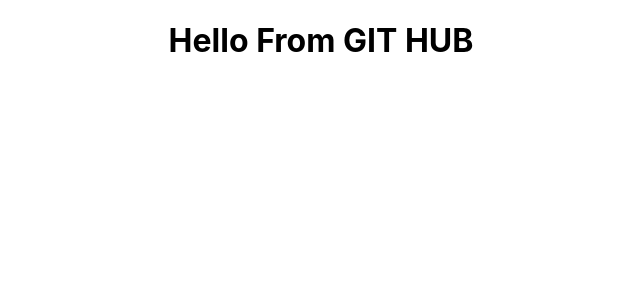
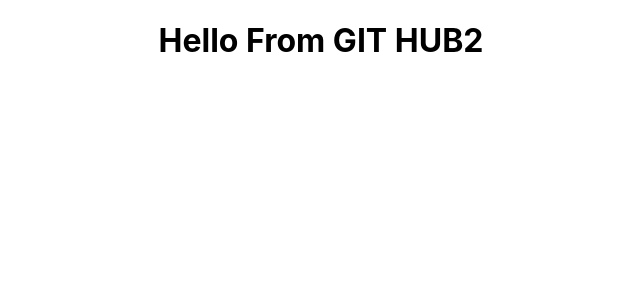
Before and after one commit to karim-azeggouar/reactapp, a React (Create React App) app: page / in a window 1280 px wide. Shown: the top 300 px of the page, without its empty margins (319-959 px from the left). Built offline with nearby package versions, Linux system fonts and the light colour scheme.

Commit message:
third commit

```diff
--- a/src/Components/Comp1.js
+++ b/src/Components/Comp1.js
@@ -3,7 +3,7 @@ import React from 'react'
 export default function Comp1() {
   return (
     <div>
-      <h1>   Hello From GIT HUB</h1>
+      <h1>   Hello From GIT HUB2</h1>
     </div>
   )
 }
```
